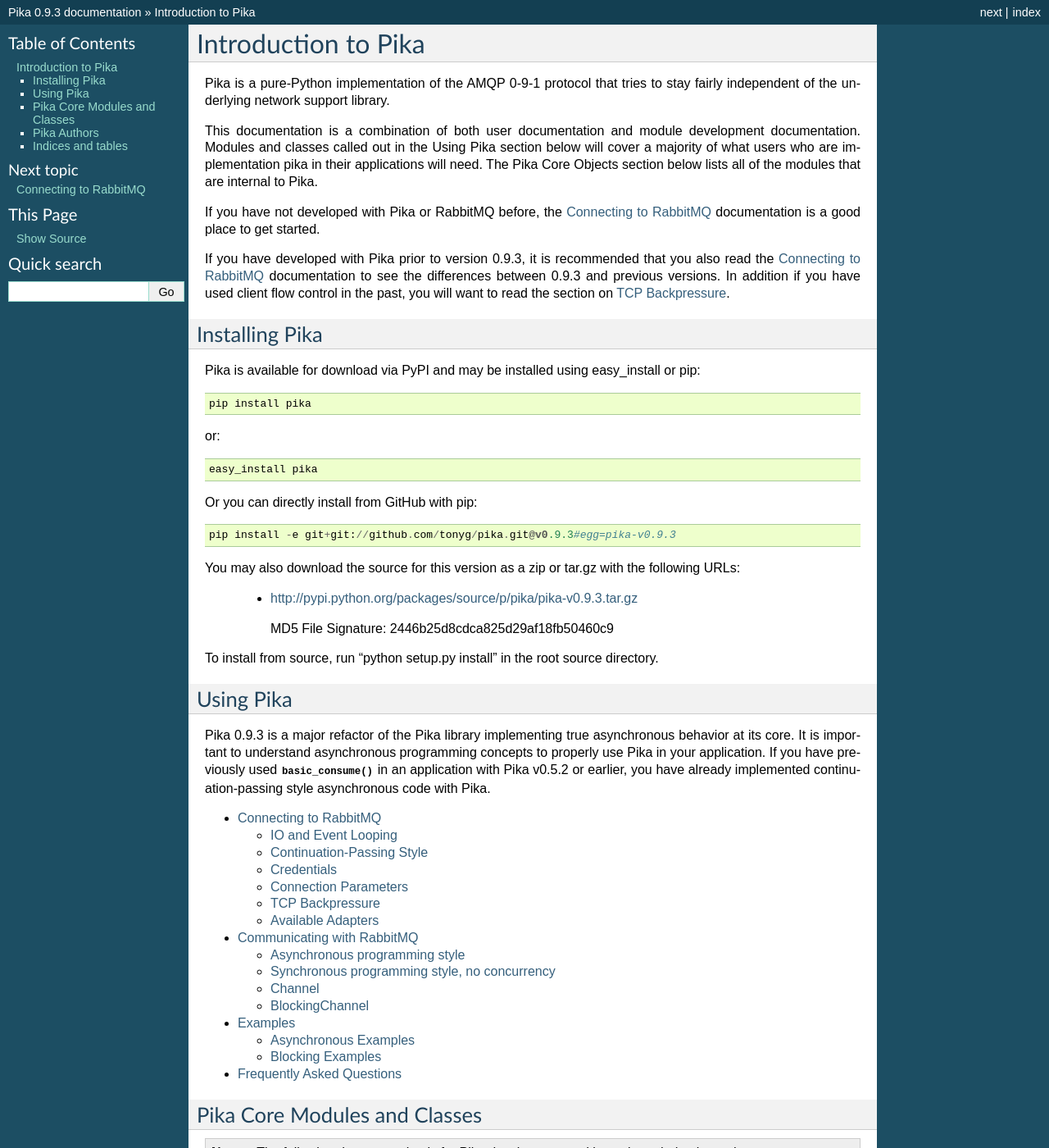
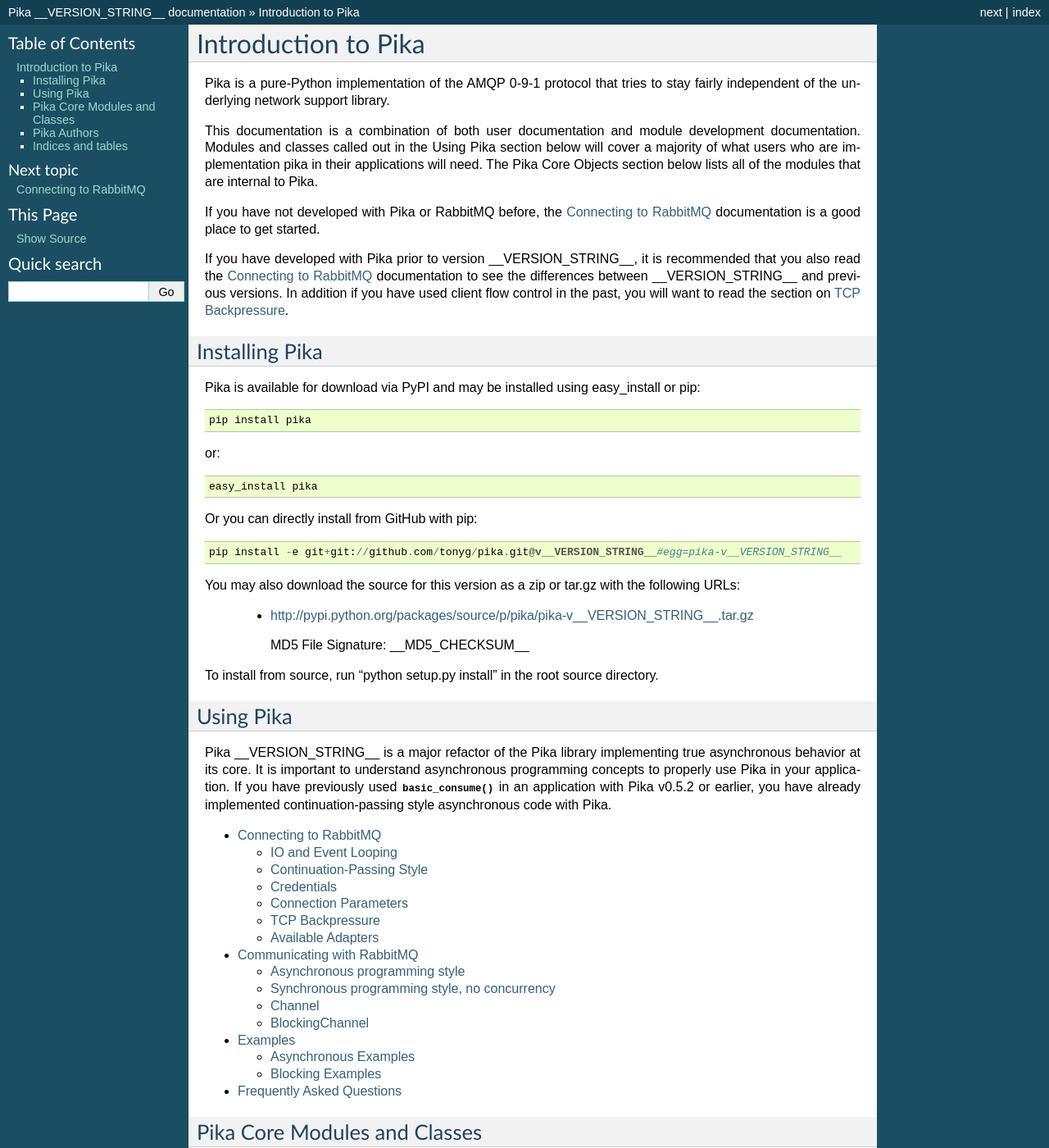
Before and after one commit to pika/pika, a Sphinx documentation site: the page built from docs/index.rst, in a window 1280 px wide and 1400 px high. Shown: the whole window at 82% size. Built offline with Sphinx 7.4.7, drawn with Linux system fonts in a browser that asks for light colours; some of the changed text lies outside the part shown.

Commit message:
Place strings for sed replacement of version string

```diff
--- a/docs/conf.py
+++ b/docs/conf.py
@@ -51,9 +51,9 @@ copyright = u'2011, Tony Garnock-Jones, Gavin M. Roy and others'
 # built documents.
 #
 # The short X.Y version.
-version = '0.9.3'
+version = '__VERSION_STRING__'
 # The full version, including alpha/beta/rc tags.
-release = '0.9.3'
+release = '__VERSION_STRING__'
 
 # The language for content autogenerated by Sphinx. Refer to documentation
 # for a list of supported languages.
--- a/docs/index.rst
+++ b/docs/index.rst
@@ -27,13 +27,13 @@ or::
 
 Or you can directly install from GitHub with pip::
 
-    pip install -e git+git://github.com/tonyg/pika.git@v0.9.3#egg=pika-v0.9.3
+    pip install -e git+git://github.com/tonyg/pika.git@v__VERSION_STRING__#egg=pika-v__VERSION_STRING__
 
 You may also download the source for this version as a zip or tar.gz with the following URLs:
 
- - http://pypi.python.org/packages/source/p/pika/pika-v0.9.3.tar.gz
+ - http://pypi.python.org/packages/source/p/pika/pika-v__VERSION_STRING__.tar.gz
 
-   MD5 File Signature: 2446b25d8cdca825d29af18fb50460c9
+   MD5 File Signature: __MD5_CHECKSUM__
 
 To install from source, run "python setup.py install" in the root source directory.
 
--- a/setup.py
+++ b/setup.py
@@ -65,7 +65,7 @@ should also work with other AMQP 0-9-1 brokers.
 """
 
 setup(name='pika',
-      version='0.9.3',
+      version='__VERSION_STRING__',
       description='Pika Python AMQP Client Library',
       long_description=long_description,
       author='Tony Garnock-Jones',
```
